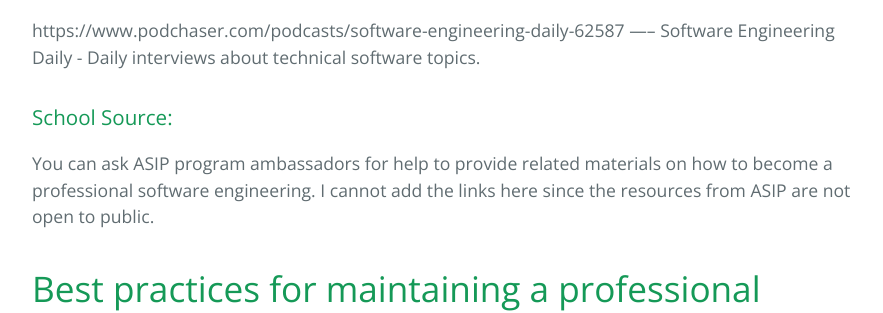
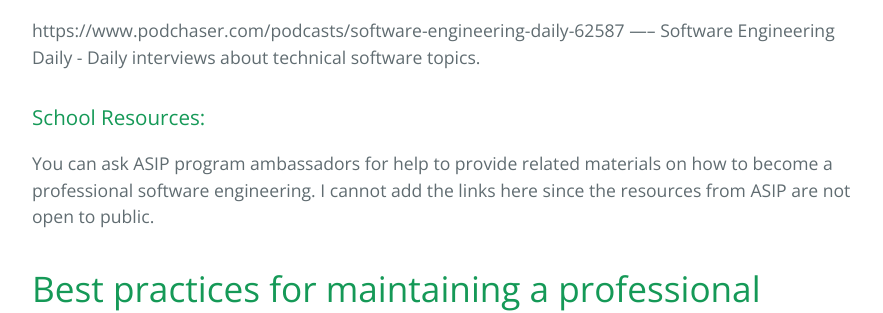
Before and after one commit to learning-software-engineering/learning-software-engineering.github.io, a Jekyll site: the page built from Topics/Professionalism.md, in a window 1280 px wide and 900 px high, scrolled down 2066 px. Shown: the part 157-470 px from the top of the window, without its empty margins (192-1075 px from the left). Built offline with Jekyll 4.4.1, drawn with Linux system fonts in a browser that asks for light colours; our own code applies the rules of GitHub Pages for plain Markdown files.

Commit message:
Update Professionalism.md

```diff
--- a/Topics/Professionalism.md
+++ b/Topics/Professionalism.md
@@ -41,7 +41,7 @@ Here are the external resources for professional development:
 ### Podcasts:
 https://www.podchaser.com/podcasts/software-engineering-daily-62587 ----- Software Engineering Daily - Daily interviews about technical software topics.
 
-### School Source:
+### School Resources:
 You can ask ASIP program ambassadors for help to provide related materials on how to become a professional software engineering. I cannot add the links here since the resources from ASIP are not open to public.
 
 
```
